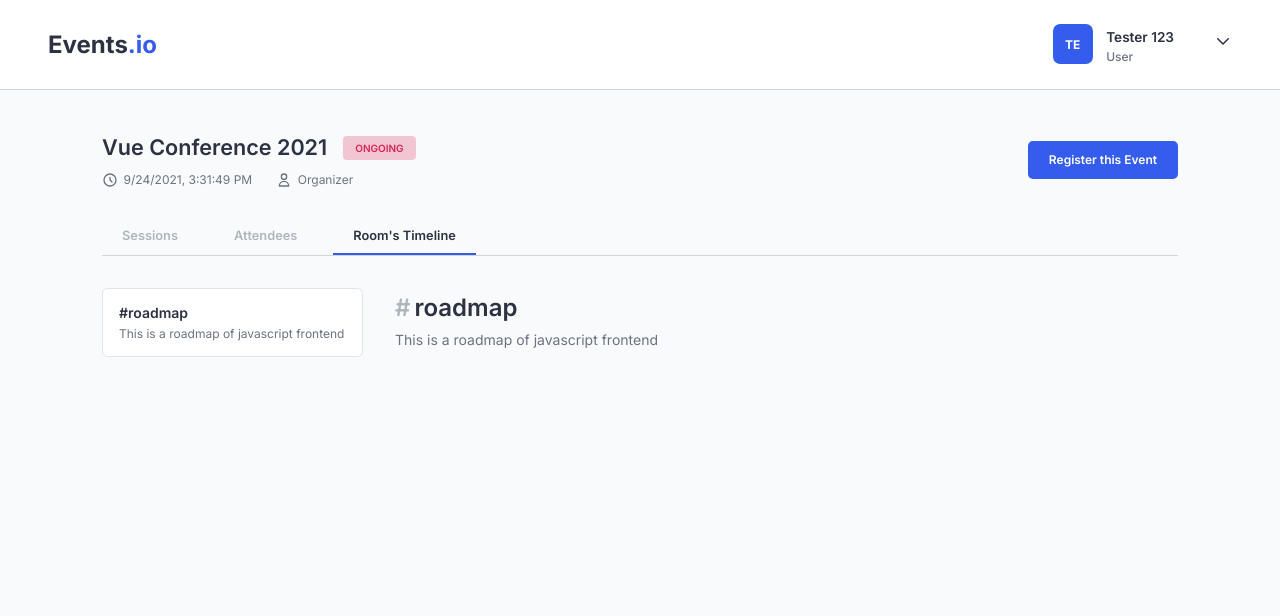
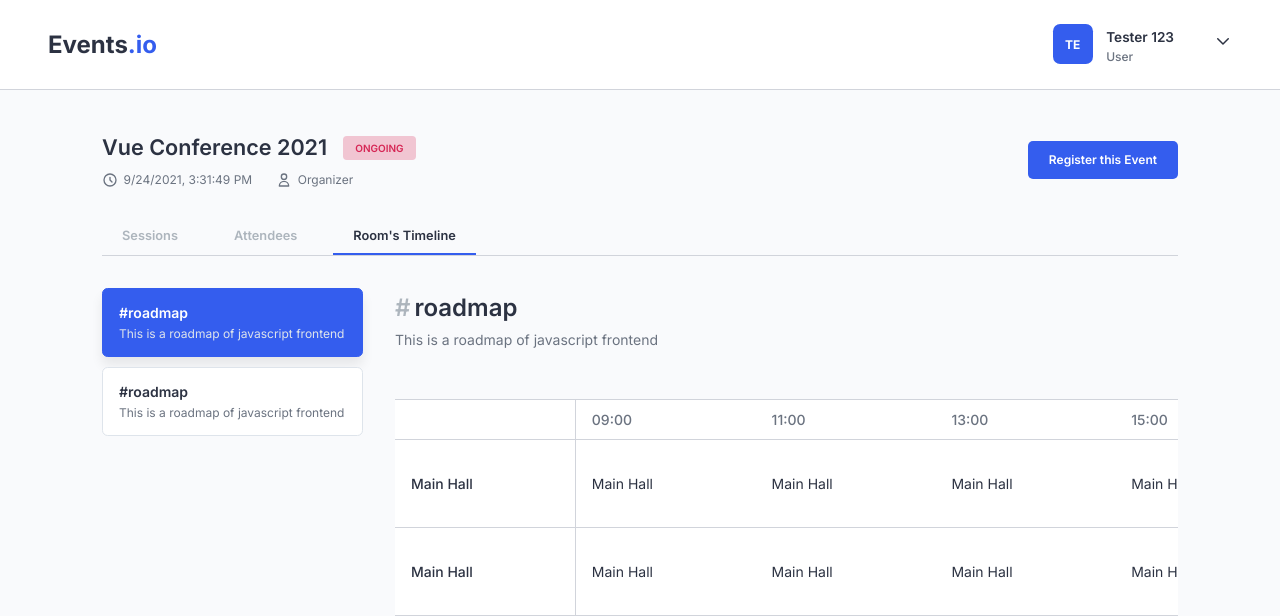
Before and after one commit to Erik3010/events.io, a React (Create React App) app: page /event/1 in a window 1280 px wide. Both pictures are taken after a click on the element "Room's Timeline". Shown: the top 616 px of the page. Built offline with nearby package versions, Linux system fonts and the light colour scheme.

Commit message:
add timeline

```diff
--- a/src/components/Event/EventTimeline/EventTimeline.js
+++ b/src/components/Event/EventTimeline/EventTimeline.js
@@ -7,6 +7,12 @@ function EventTimeline() {
     <div className={styles["event-timeline"]}>
       <div className={styles["channel-sidebar"]}>
         <div className={styles["channel-list"]}>
+          <div className={cx([styles["channel-card"], styles["active"]])}>
+            <div className={styles["channel-card-title"]}>#roadmap</div>
+            <div className={styles["channel-card-subtitle"]}>
+              This is a roadmap of javascript frontend
+            </div>
+          </div>
           <div className={styles["channel-card"]}>
             <div className={styles["channel-card-title"]}>#roadmap</div>
             <div className={styles["channel-card-subtitle"]}>
@@ -22,6 +28,52 @@ function EventTimeline() {
           </h1>
           <p>This is a roadmap of javascript frontend</p>
         </div>
+        <div className={styles["timeline-content"]}>
+          <div className={styles["timeline-table"]}>
+            <div className={styles["timeline-header"]}>
+              <div
+                className={cx([
+                  styles["timeline-cell"],
+                  styles["timeline-room-header"],
+                ])}
+              ></div>
+              <div className={styles["timeline-cell"]}>09:00</div>
+              <div className={styles["timeline-cell"]}>11:00</div>
+              <div className={styles["timeline-cell"]}>13:00</div>
+              <div className={styles["timeline-cell"]}>15:00</div>
+            </div>
+            <div className={styles["timeline-body"]}>
+              <div className={styles["timeline-row"]}>
+                <div
+                  className={cx([
+                    styles["timeline-cell"],
+                    styles["timeline-room-title"],
+                  ])}
+                >
+                  Main Hall
+                </div>
+                <div className={styles["timeline-cell"]}>Main Hall</div>
+                <div className={styles["timeline-cell"]}>Main Hall</div>
+                <div className={styles["timeline-cell"]}>Main Hall</div>
+                <div className={styles["timeline-cell"]}>Main Hall</div>
+              </div>
+              <div className={styles["timeline-row"]}>
+                <div
+                  className={cx([
+                    styles["timeline-cell"],
+                    styles["timeline-room-title"],
+                  ])}
+                >
+                  Main Hall
+                </div>
+                <div className={styles["timeline-cell"]}>Main Hall</div>
+                <div className={styles["timeline-cell"]}>Main Hall</div>
+                <div className={styles["timeline-cell"]}>Main Hall</div>
+                <div className={styles["timeline-cell"]}>Main Hall</div>
+              </div>
+            </div>
+          </div>
+        </div>
       </div>
     </div>
   );
--- a/src/components/Event/EventTimeline/EventTimeline.module.scss
+++ b/src/components/Event/EventTimeline/EventTimeline.module.scss
@@ -43,6 +43,9 @@
     }
   }
   .timeline {
+    &-container {
+      overflow-y: auto;
+    }
     &-header {
       h1 {
         span {
@@ -58,5 +61,53 @@
         font-size: 0.875rem;
       }
     }
+    &-content {
+      background: $white;
+      margin-top: 3rem;
+      .timeline-table {
+        .timeline-header {
+          border-top: 1px solid $border;
+          .timeline-cell {
+            padding: 0.5rem 1rem;
+            color: $subtitle;
+            font-weight: 500;
+          }
+        }
+        .timeline-header,
+        .timeline-row {
+          display: flex;
+          min-width: 900px;
+          border-bottom: 1px solid $border;
+          .timeline-cell {
+            flex: 1;
+            font-size: 0.875rem;
+            &.timeline-room-header,
+            &.timeline-room-title {
+              border-right: 1px solid $border;
+            }
+          }
+        }
+        .timeline-body {
+          .timeline-row {
+            .timeline-room-title {
+              font-weight: 500;
+              cursor: pointer;
+              transition: $transition;
+            }
+            &:hover {
+              background: $lightGray;
+              .timeline-room-title {
+                font-weight: 500;
+                background: $primary;
+                color: $white;
+              }
+            }
+            .timeline-cell {
+              padding: 2rem 1rem;
+            }
+          }
+        }
+      }
+    }
   }
 }
```
